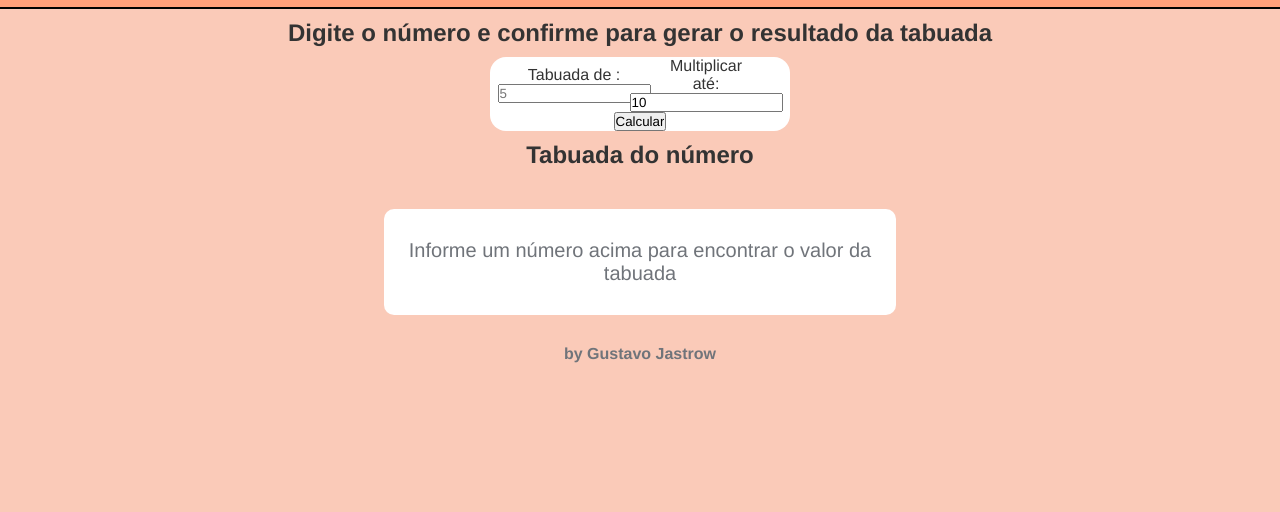
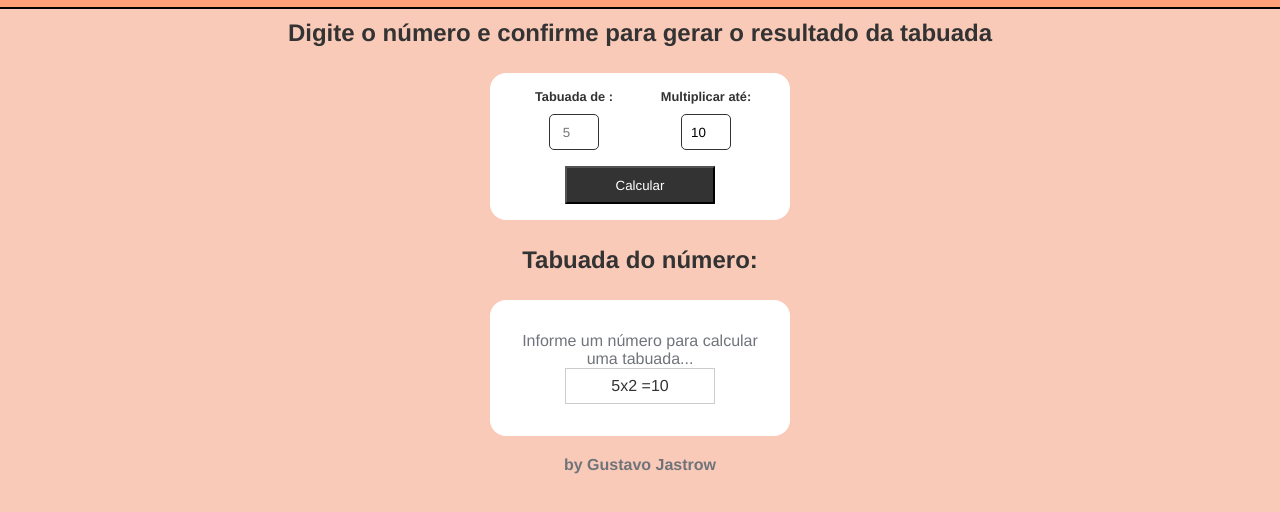
Before and after one commit to gustavojastrow/Tabuada, a plain HTML site: page index.html in a window 1280 px wide. Shown: the part 50-562 px from the top of the page. Drawn offline with Linux system fonts and the light colour scheme.

Commit message:
css finished

```diff
--- a/css/styles.css
+++ b/css/styles.css
@@ -32,7 +32,8 @@ p{
     justify-content: center;
     align-items: center;
     flex-wrap: wrap;
-    margin: 0px auto;
+    margin: 1rem auto;
+    padding: 1rem;
     max-width: 300px;
     background-color: #fff;
     border-radius: 1rem;
@@ -47,15 +48,53 @@ p{
     margin: 0 1rem;
 }
 
-.result-container{
+.forms label{
+    margin-bottom: 10px;
+    font-size: 0.8rem;
+    font-weight: bold;
+}
+
+.forms input{
+    margin-bottom: 1rem;
+    flex: 1;
+    padding: 0.6rem 0.4rem;
+    border: 1px solid #333;
+    width: 50px;
+    border-radius: 5px;
+    text-align: center;
+}
+
+#multiplication-form input[type="submit"]{
+    padding: 0.6rem 1.2rem;
+    width: 150px;
+    color: #fff;
+    background-color: #333;
+}
+#multiplication-operations {
+    display: flex;
+    flex-direction: column;
+    align-items: center;
+    max-width: 300px;
+    margin: 1rem auto;
+    padding: 2rem 1rem;
     background-color: #fff;
-    width: 40%;
-    padding: 30px 0;
-    border-radius: 10px;
-    position: relative;
-    margin: 30px auto;
-    font-size: 20px;
+    border-radius: 1rem;
+    color: #333;
 }
+
+#multiplication-operations .row {
+    display: flex;
+    justify-content: center;
+    border: 1px solid #ccc;
+    border-bottom: none;
+    padding: 0.5rem;
+    width: 150px;
+    text-align: center;
+  }
+
+  #multiplication-operations .row:last-child {
+    border-bottom: 1px solid #ccc;
+  }
 
 
 footer{
--- a/index.html
+++ b/index.html
@@ -27,10 +27,15 @@
                 </div>
                 <input type="submit" value="Calcular">
             </form>
-            <h2 class="sub-title">Tabuada do número</h2>
-            <div class="result-container">
-                <p>Informe um número acima para encontrar o valor da tabuada</p>
-            </div>
+            <h2 class="sub-title">Tabuada do número:</h2>
+            <div id="multiplication-table">
+                <div id="multiplication-operations">
+                    <p>Informe um número para calcular uma tabuada...</p>
+                    <div class="row">
+                        <div class="operation">5x2 = </div>
+                        <div class="result"> 10</div>
+                    </div>
+                </div>
         </div>
     </main>
     <footer>
```
